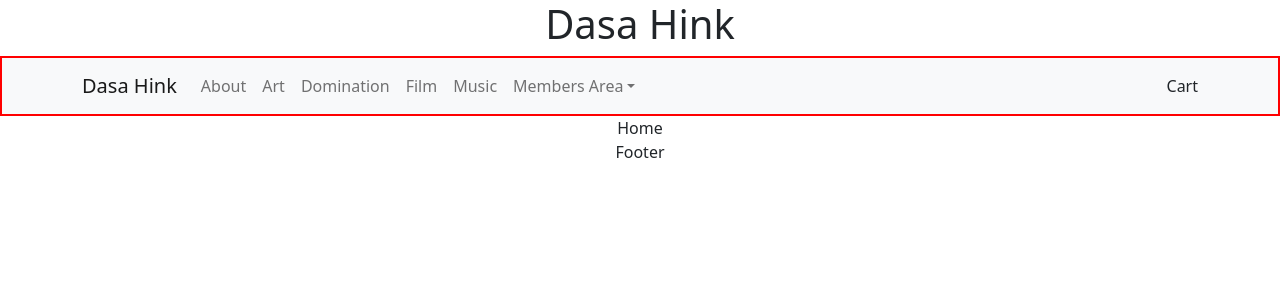
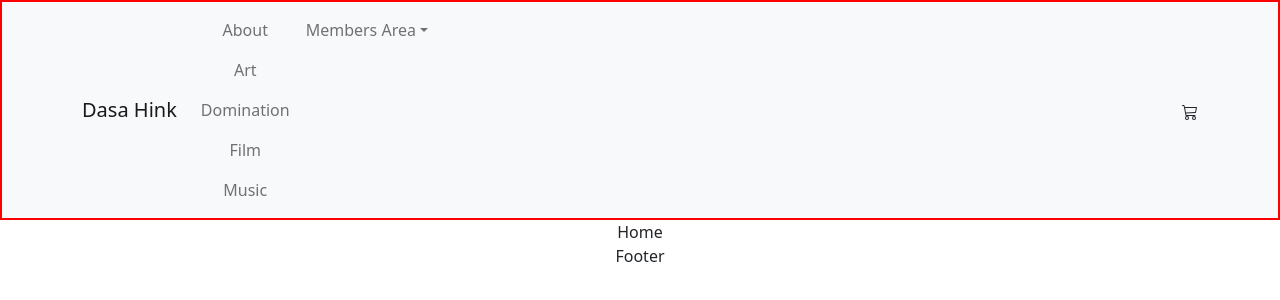
Before and after one commit to federerkristijan/dasahink, a React (Create React App) app: page / in a window 1280 px wide. Shown: the top 300 px of the page. Built offline with nearby package versions, Linux system fonts and the light colour scheme; the HTML template or start-up script is replaced by a standard one.

Commit message:
divided the navbar in 3 main divs: brand, links and cart. fix the positioning

```diff
--- a/package.json
+++ b/package.json
@@ -7,6 +7,7 @@
     "@testing-library/react": "^13.3.0",
     "@testing-library/user-event": "^13.5.0",
     "bootstrap": "^5.2.0",
+    "bootstrap-icons": "^1.9.1",
     "react": "^18.2.0",
     "react-bootstrap": "^2.5.0",
     "react-dom": "^18.2.0",
--- a/src/App.css
+++ b/src/App.css
@@ -1,44 +1,10 @@
 .App {
   text-align: center;
-}
-
-.App-logo {
-  height: 40vmin;
-  pointer-events: none;
-}
-
-@media (prefers-reduced-motion: no-preference) {
-  .App-logo {
-    animation: App-logo-spin infinite 20s linear;
-  }
-}
-
-.App-header {
-  background-color: #282c34;
-  min-height: 100vh;
-  display: flex;
-  flex-direction: column;
-  align-items: center;
-  justify-content: center;
-  font-size: calc(10px + 2vmin);
-  color: white;
-}
-
-.App-link {
-  color: #61dafb;
-}
-
-@keyframes App-logo-spin {
-  from {
-    transform: rotate(0deg);
-  }
-  to {
-    transform: rotate(360deg);
-  }
 }
 
 .App > .navbar {
   display: flex;
   justify-content: space-between;
   border: 2px solid red;
+
 }
--- a/src/App.js
+++ b/src/App.js
@@ -16,15 +16,14 @@ import './App.css';
 function App() {
   return (
     <div className="App">
-      <h1>Dasa Hink</h1>
       <Routes>
         <Route path="/" element={<LayoutWithNavbar />} >
           <Route path="/" element={<Home />} />
           <Route path="about" element={<About />} />
           <Route path="art" element={<Art />} />
-          <Route path="Domination" element={<Domination />} />
-          <Route path="Film" element={<Film />} />
-          <Route path="Music" element={<Music />} />
+          <Route path="domination" element={<Domination />} />
+          <Route path="dilm" element={<Film />} />
+          <Route path="music" element={<Music />} />
         </Route>
       </Routes>
     </div>
--- a/src/components/Navbar.jsx
+++ b/src/components/Navbar.jsx
@@ -1,37 +1,52 @@
-import Container from 'react-bootstrap/Container';
-import Nav from 'react-bootstrap/Nav';
-import Navbar from 'react-bootstrap/Navbar';
-import NavDropdown from 'react-bootstrap/NavDropdown';
+import Container from "react-bootstrap/Container";
+import Nav from "react-bootstrap/Nav";
+import Navbar from "react-bootstrap/Navbar";
+import NavDropdown from "react-bootstrap/NavDropdown";
 
-import 'bootstrap/dist/css/bootstrap.min.css';
+import "bootstrap/dist/css/bootstrap.min.css";
 
 function BasicExample() {
   return (
     <Navbar bg="light" expand="lg">
-      <Container>
+      <Container className="navbar-container">
+        <div className="brand">
           <Navbar.Brand href="#home">Dasa Hink</Navbar.Brand>
+        </div>
         <Navbar.Toggle aria-controls="basic-navbar-nav" />
         <Navbar.Collapse id="basic-navbar-nav">
           <Nav className="me-auto">
+            <div className="links">
               <Nav.Link href="#about">About</Nav.Link>
               <Nav.Link href="#art">Art</Nav.Link>
               <Nav.Link href="#domination">Domination</Nav.Link>
               <Nav.Link href="#film">Film</Nav.Link>
               <Nav.Link href="#music">Music</Nav.Link>
+            </div>
+            <div className="dropdown">
               <NavDropdown title="Members Area" id="basic-nav-dropdown">
                 <NavDropdown.Item href="#action/3.1">Login</NavDropdown.Item>
-              <NavDropdown.Item href="#action/3.2">
-                Signin
-              </NavDropdown.Item>
+                <NavDropdown.Item href="#action/3.2">Signin</NavDropdown.Item>
                 <NavDropdown.Item href="#action/3.3">Courses</NavDropdown.Item>
                 <NavDropdown.Divider />
-              <NavDropdown.Item href="#action/3.4">
-                Logout
-              </NavDropdown.Item>
+                <NavDropdown.Item href="#action/3.4">Logout</NavDropdown.Item>
               </NavDropdown>
+            </div>
           </Nav>
         </Navbar.Collapse>
-        <Nav.Link href="#cart">Cart</Nav.Link>
+        <div className="cart">
+          <Nav.Link href="#cart">
+            <svg
+              xmlns="http://www.w3.org/2000/svg"
+              width="16"
+              height="16"
+              fill="currentColor"
+              class="bi bi-cart3"
+              viewBox="0 0 16 16"
+            >
+              <path d="M0 1.5A.5.5 0 0 1 .5 1H2a.5.5 0 0 1 .485.379L2.89 3H14.5a.5.5 0 0 1 .49.598l-1 5a.5.5 0 0 1-.465.401l-9.397.472L4.415 11H13a.5.5 0 0 1 0 1H4a.5.5 0 0 1-.491-.408L2.01 3.607 1.61 2H.5a.5.5 0 0 1-.5-.5zM3.102 4l.84 4.479 9.144-.459L13.89 4H3.102zM5 12a2 2 0 1 0 0 4 2 2 0 0 0 0-4zm7 0a2 2 0 1 0 0 4 2 2 0 0 0 0-4zm-7 1a1 1 0 1 1 0 2 1 1 0 0 1 0-2zm7 0a1 1 0 1 1 0 2 1 1 0 0 1 0-2z" />
+            </svg>
+          </Nav.Link>
+        </div>
       </Container>
     </Navbar>
   );
```
Also changed, not shown: 1 other file (tests, documents, lock files or other folders). Lines whose indentation alone changed are shown as unchanged.
